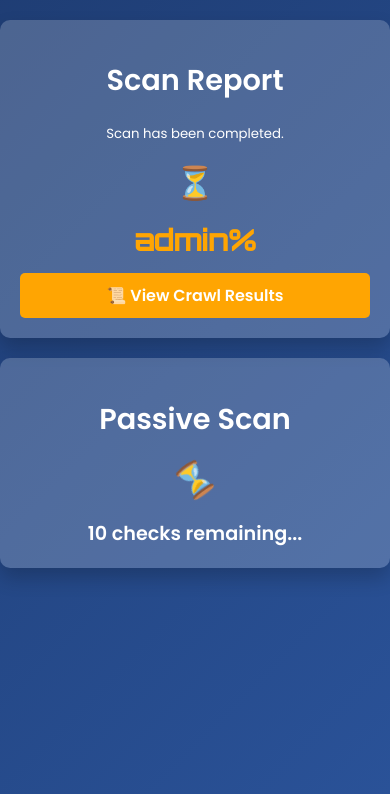
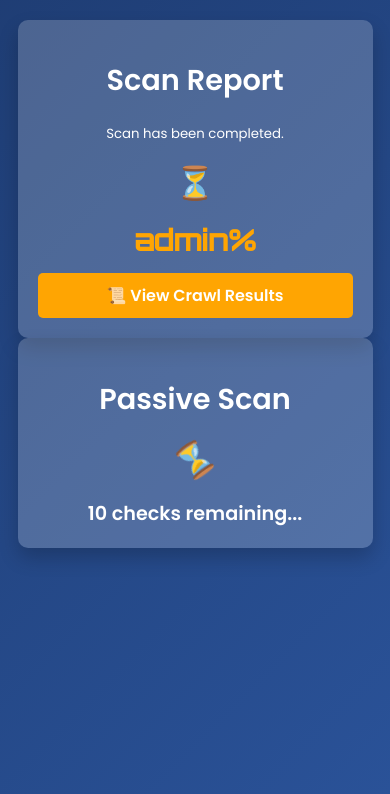
Before and after one commit to reaphsoft-org/webscanner, a Django app: template zap/templates/zap/status.html in a window 390 px wide. Shown: the part 90-884 px from the top of the page. Run offline with Django 4.2, Linux system fonts and the light colour scheme; the template is opened without the code that fills it: most values are stand-ins (such as "Sample title", 1, 10 or a date in 2020); parts of the project's set-up code (start-up, migrations or seed data) failed here and were passed over.

Commit message:
UI updates.

```diff
--- a/zap/templates/zap/status.html
+++ b/zap/templates/zap/status.html
@@ -47,10 +47,18 @@
             padding: 25px;
             border-radius: 10px;
             box-shadow: 0 10px 20px rgba(0, 0, 0, 0.2);
-            max-width: 554px;
-            width: 100%;
+            width: 50%;  /* Default: 60% for larger screens */
+<!--            max-width: 554px;-->
             margin-bottom: 20px;
         }
+
+        /* Responsive */
+        @media (max-width: 768px) {
+            .container {
+                width: 90%; /* Adjust to 90% for smaller screens */
+            }
+        }
+
 
         h1 {
             font-size: 2rem;
@@ -166,7 +174,7 @@
 
         .tag-link{
             color: #ffcc00;
-            text-underline-offset: 3px;
+            text-underline-offset: 4px;
             text-decoration-color: #ffcc00;
         }
 
@@ -254,7 +262,7 @@
             <div class="accordion-content" id="passive-accordion">
                 {% for item in passive_results %}
                 <div class="result-card">
-                    <h3>Scan Result {{ forloop.counter }}</h3>
+                    <h3>Weakness Result {{ forloop.counter }}</h3>
                     <ul>
                         <li style="text-align: justify;"><strong>NAME:</strong> {{ item.name }}</li>
                         <li style="text-align: justify;"><strong>CWE ID:</strong> {{ item.cweid }}</li>
```
